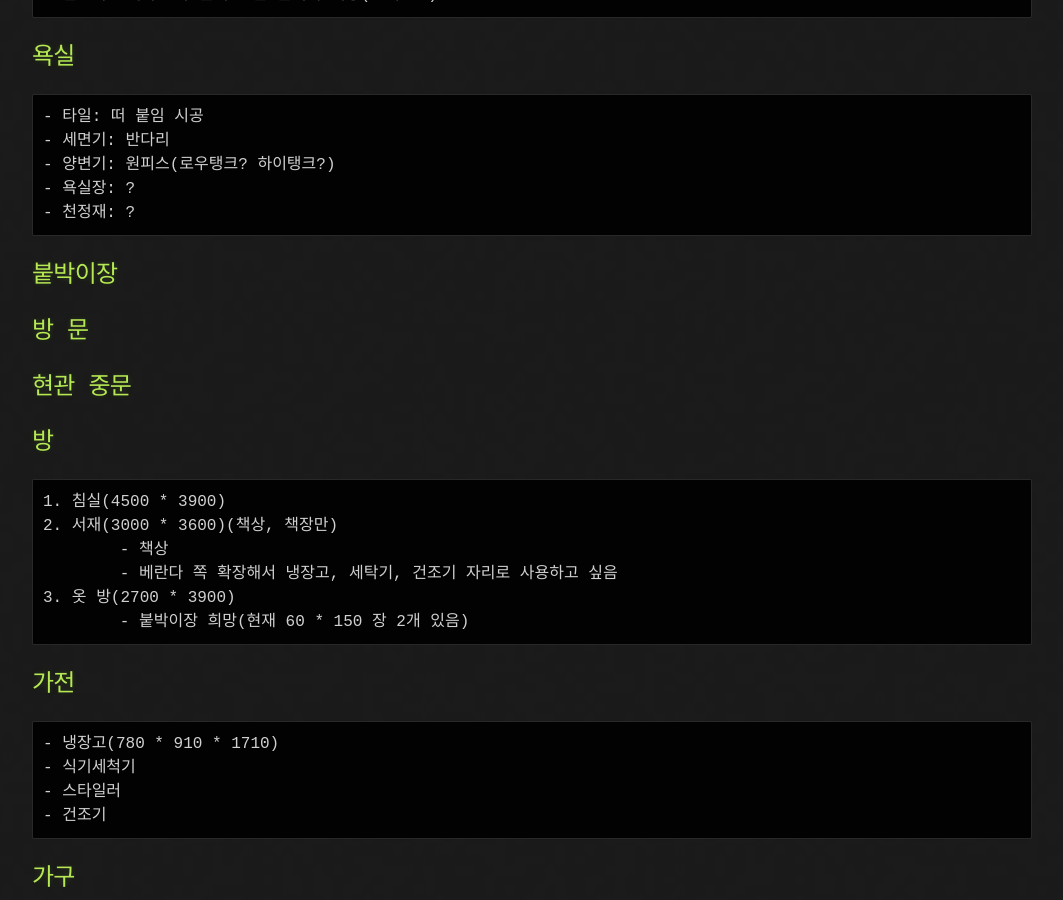
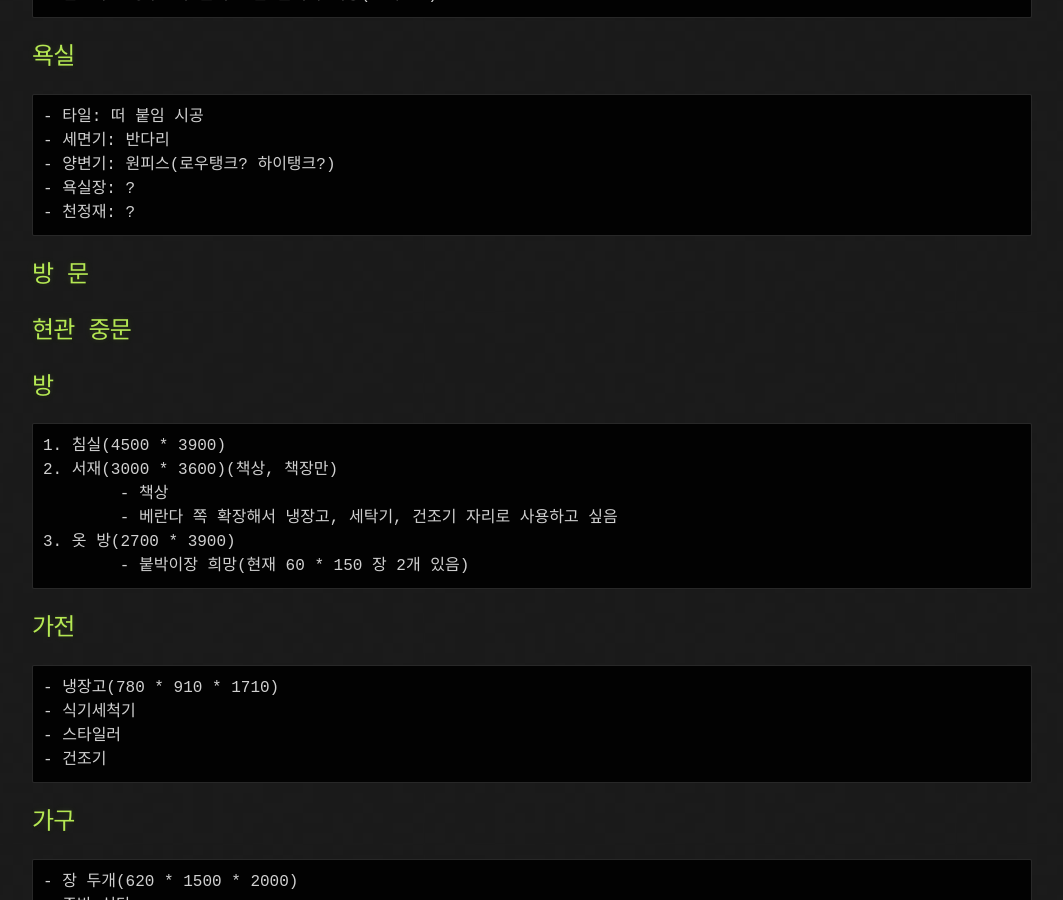
Before and after one commit to hueypark/hueypark.github.io, a Jekyll site: the page built from _posts/2020-02-10-interior.md, in a window 1280 px wide and 900 px high, scrolled down 1284 px. Shown: the whole window, without its empty margins (108-1171 px from the left). Built offline with Jekyll 4.4.1, drawn with Linux system fonts in a browser that asks for light colours; comment, search, counter and statistics services are not loaded.

Commit message:
Update interior

```diff
--- a/_posts/2020-02-10-interior.md
+++ b/_posts/2020-02-10-interior.md
@@ -46,8 +46,6 @@ tags: [life]
 	- 욕실장: ?
 	- 천정재: ?
 
-## 붙박이장
-
 ## 방 문
 
 ## 현관 중문
```
